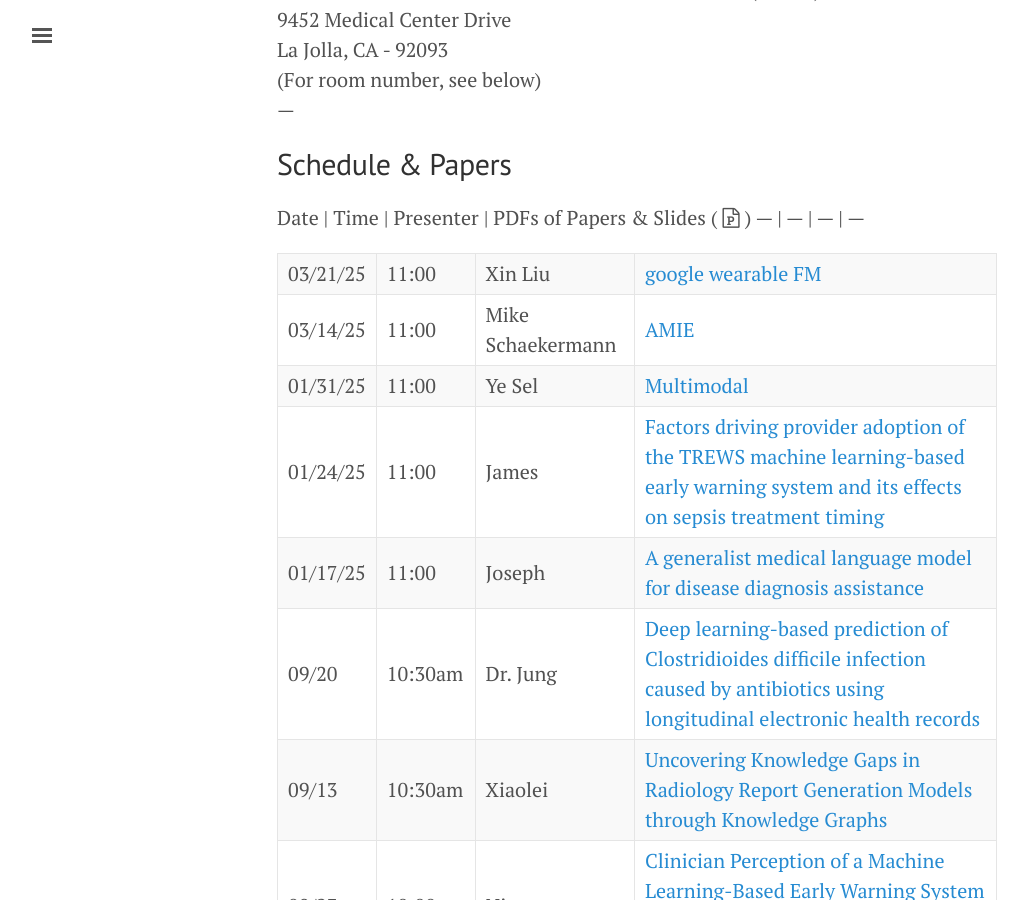
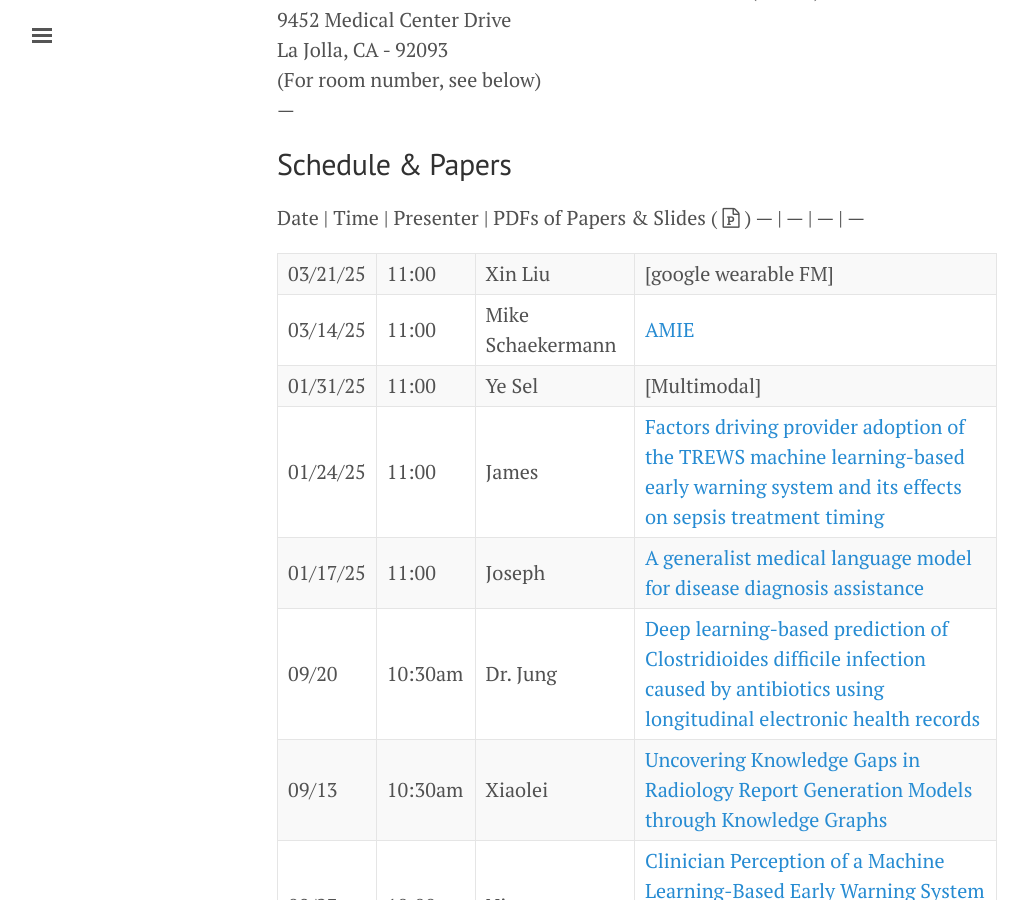
Before and after one commit to NematiLab/bmijc, a Jekyll site: the page built from index.md, in a window 1280 px wide and 900 px high, scrolled down 524 px. Shown: the whole window, without its empty margins (3-1031 px from the left). Built offline with Jekyll 4.4.1, drawn with Linux system fonts in a browser that asks for light colours; nearby versions of some CDN libraries; part of the change alters nothing that is shown.

```diff
--- a/index.md
+++ b/index.md
@@ -31,9 +31,9 @@ La Jolla, CA - 92093<br>
 Date | Time | Presenter | PDFs of Papers & Slides ( <i class='fa fa-file-powerpoint-o'></i> )
 --- | --- | --- |  ---
 
-03/21/25 |11:00 | Xin Liu| [google wearable FM](/assets/032125.pdf){:target="_blank"}
-03/14/25 |11:00 | Mike Schaekermann |[AMIE]((https://research.google/blog/advancing-amie-towards-specialist-care-and-real-world-validation/?linkId=12162787)){:target="_blank"}
-01/31/25 |11:00 | Ye Sel | [Multimodal](/assets/013125.pdf){:target="_blank"}
+03/21/25 |11:00 | Xin Liu| [google wearable FM]
+03/14/25 |11:00 | Mike Schaekermann |[AMIE](https://research.google/blog/advancing-amie-towards-specialist-care-and-real-world-validation/?linkId=12162787){:target="_blank"}
+01/31/25 |11:00 | Ye Sel | [Multimodal]
 01/24/25 |11:00 | James | [Factors driving provider adoption of the TREWS machine learning-based early warning system and its effects on sepsis treatment timing](/assets/012425.pdf){:target="_blank"}
 01/17/25 | 11:00 | Joseph |[A generalist medical language model for disease diagnosis assistance ](/assets/011725.pdf){:target="_blank"}
 09/20 | 10:30am | Dr. Jung |[Deep learning-based prediction of Clostridioides difficile infection caused by antibiotics using longitudinal electronic health records]({{ site.baseurl }}/assets/092024_paper.pdf){:target="_blank"}
```
